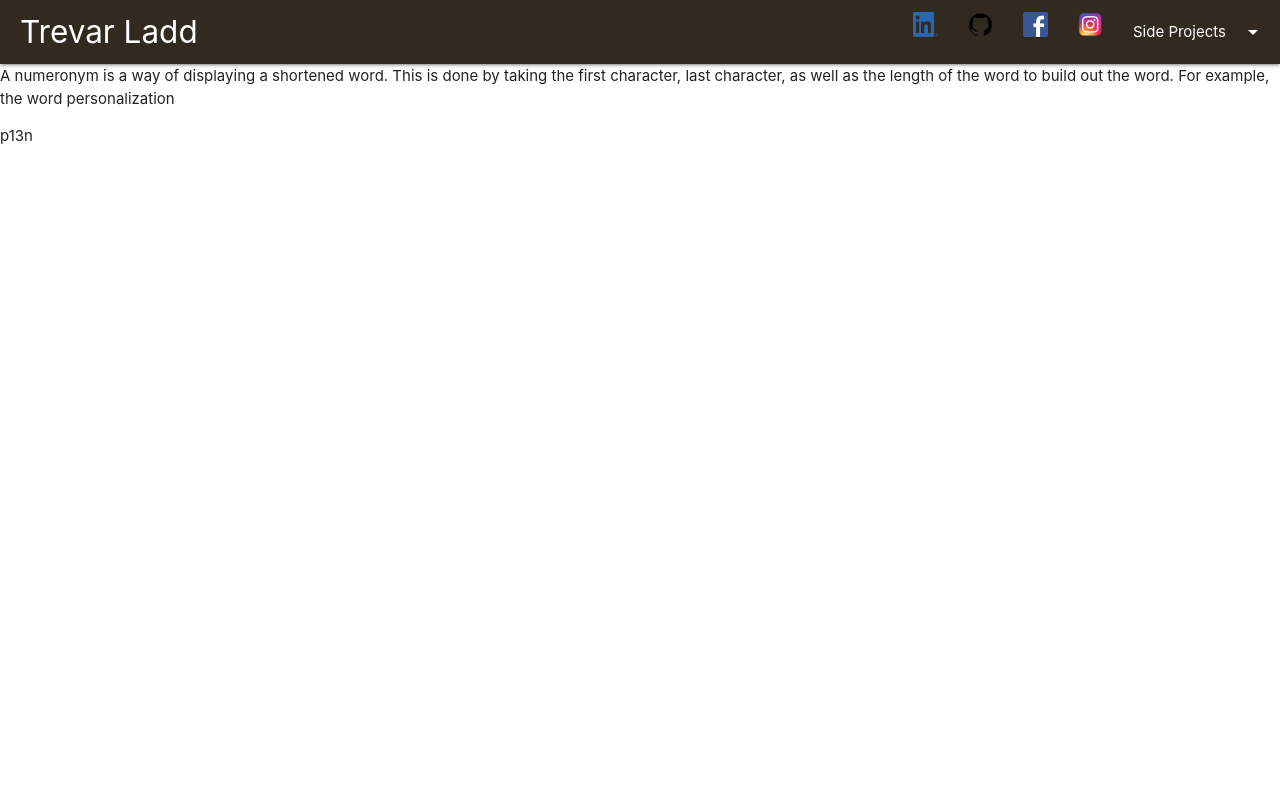
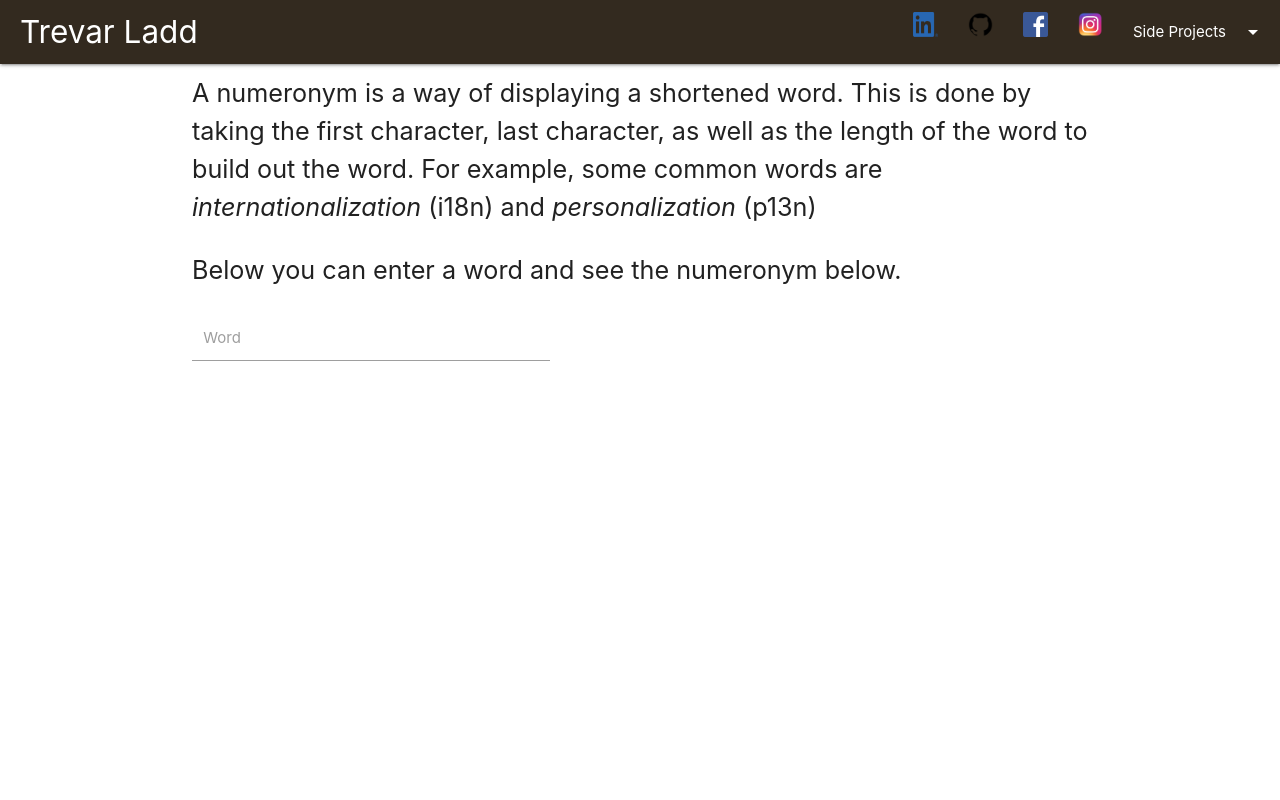
Before and after one commit to trladd/PersonalStaticWebsite, a React (Create React App) app: page /sideProjects/numeronym in a window 1280 px wide. Shown: the top 800 px of the page. Built offline with nearby package versions, Linux system fonts and the light colour scheme.

Commit message:
added numeronym

```diff
--- a/package.json
+++ b/package.json
@@ -10,6 +10,7 @@
     "@types/node": "^16.18.106",
     "@types/react": "^18.3.5",
     "@types/react-dom": "^18.3.0",
+    "materialize-css": "^1.0.0",
     "react": "^18.3.1",
     "react-dom": "^18.3.1",
     "react-router-dom": "^6.26.1",
@@ -42,6 +43,7 @@
     ]
   },
   "devDependencies": {
-    "@types/jquery": "^3.5.30"
+    "@types/jquery": "^3.5.30",
+    "@types/materialize-css": "^1.0.14"
   }
 }
--- a/src/App.css
+++ b/src/App.css
@@ -1,5 +1,10 @@
 .goldStars {
   color: #ffd700;
+}
+
+/* Make input text field gray */
+.numeronym-input {
+  max-width: 40%;
 }
 
 .application-header {
--- a/src/components/sideProjects/numeronym/Numeronym.tsx
+++ b/src/components/sideProjects/numeronym/Numeronym.tsx
@@ -1,22 +1,47 @@
-import React from "react";
+import React, { useState, useEffect } from "react";
+import M from "materialize-css"; // Import the necessary library
 
 interface NumeronymProps {}
+/**
+ * Takes in a single string and returns a numeronym
+ */
+const getNumeronym = (input: string) => {
+  if (input.length <= 2) {
+    return input;
+  }
+  return `${input[0]}${input.length - 2}${input[input.length - 1]}`;
+};
 
 const Numeronym: React.FC<NumeronymProps> = () => {
-  const word = "personalization";
-  const firstLetter = word[0];
-  const lastLetter = word[word.length - 1];
-  const middle = word.length - 2;
+  const [inputValue, setInputValue] = useState("");
+
+  useEffect(() => {
+    M.updateTextFields();
+  }, []);
+
   return (
-    <div>
+    <div className="container flow-text">
       <p>
         A numeronym is a way of displaying a shortened word. This is done by
         taking the first character, last character, as well as the length of the
-        word to build out the word. For example, the word {word}
+        word to build out the word. For example, some common words are{" "}
+        <i>internationalization</i> ({getNumeronym("internationalization")}) and{" "}
+        <i>personalization</i> ({getNumeronym("personalization")})
       </p>
-      {firstLetter}
-      {middle}
-      {lastLetter}
+      <p>Below you can enter a word and see the numeronym below.</p>
+      <div className="input-field col center s6 numeronym-input">
+        <input
+          id="input_word"
+          className="validate"
+          value={inputValue}
+          onChange={(event: React.ChangeEvent<HTMLInputElement>) =>
+            setInputValue(event.target.value)
+          }
+          type="text"
+        />
+        <label htmlFor="input_word">Word</label>
+      </div>
+      <h1 className="center">{getNumeronym(inputValue)}</h1>
     </div>
   );
 };
```
Also changed, not shown: 1 other file (tests, documents, lock files or other folders).
